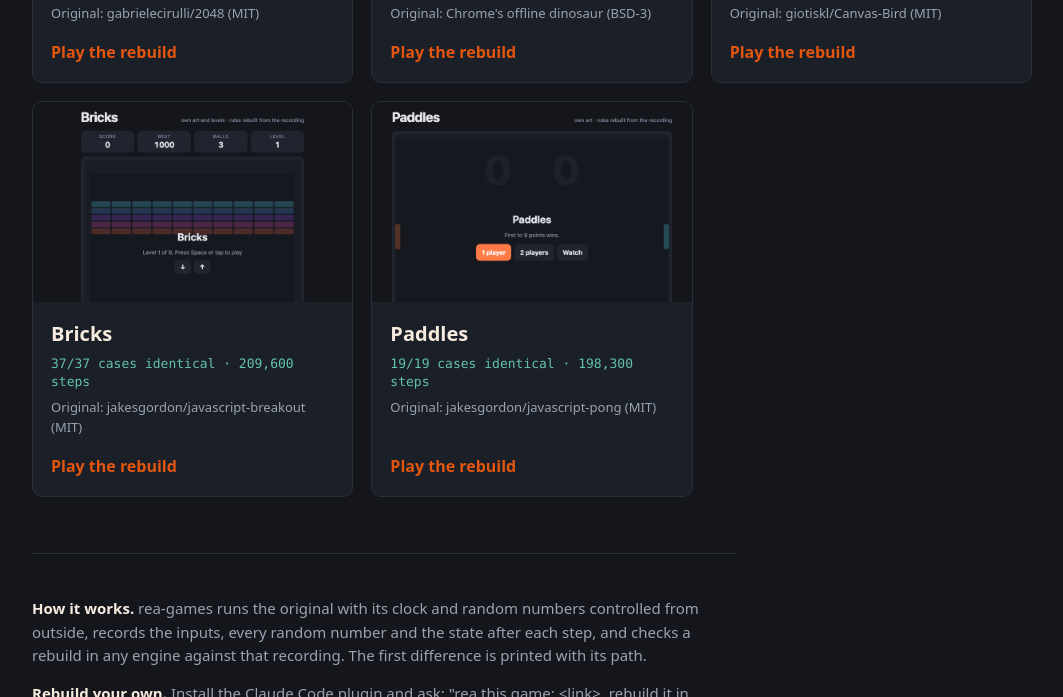
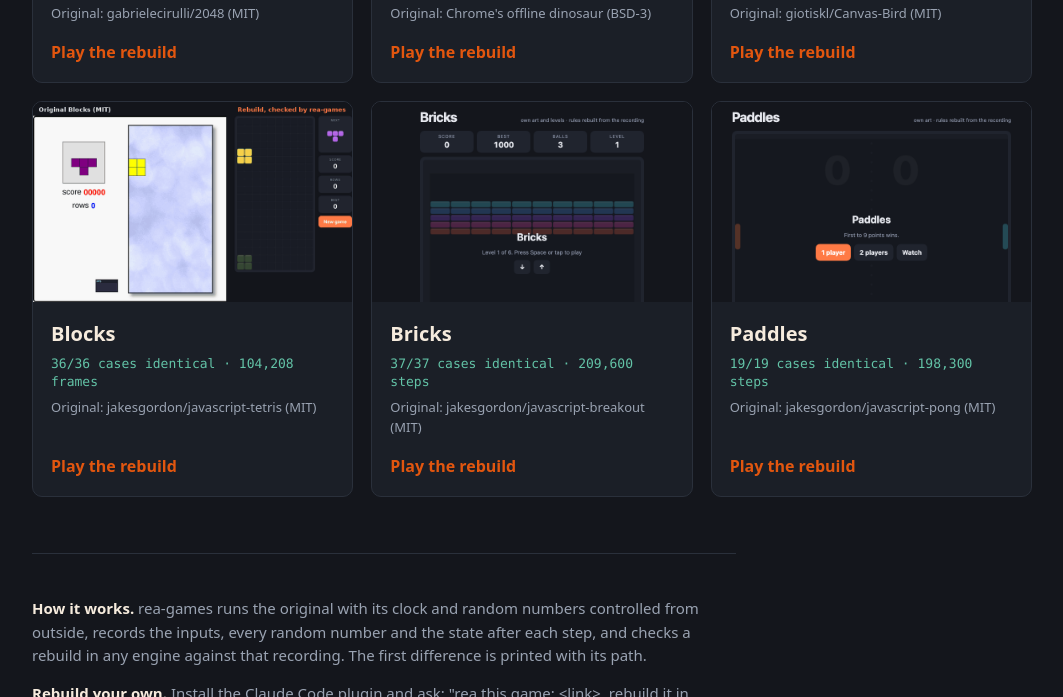
Before and after one commit to 1donatien0/rea-games, a website: page docs/index.html in a window 1280 px wide. Shown: the part 630-1327 px from the top of the page, without its empty margins (108-1171 px from the left). Drawn offline with Linux system fonts and the light colour scheme.

Commit message:
docs: add Blocks to the play page and README

```diff
--- a/docs/index.html
+++ b/docs/index.html
@@ -73,6 +73,15 @@
         <span class="play">Play the rebuild</span>
       </div>
     </a>
+    <a class="game" href="play/blocks.html">
+      <div class="shot"><img src="assets/blocks.gif" alt="The original Blocks and the rebuild side by side, identical state every frame" loading="lazy"></div>
+      <div class="body">
+        <h2>Blocks</h2>
+        <span class="proof">36/36 cases identical · 104,208 frames</span>
+        <span class="orig">Original: jakesgordon/javascript-tetris (MIT)</span>
+        <span class="play">Play the rebuild</span>
+      </div>
+    </a>
     <a class="game" href="play/bricks.html">
       <div class="shot"><img src="assets/bricks.png" alt="The Bricks rebuild: a wall of bricks and the start menu" loading="lazy"></div>
       <div class="body">
```
Also changed, not shown: README.md.
